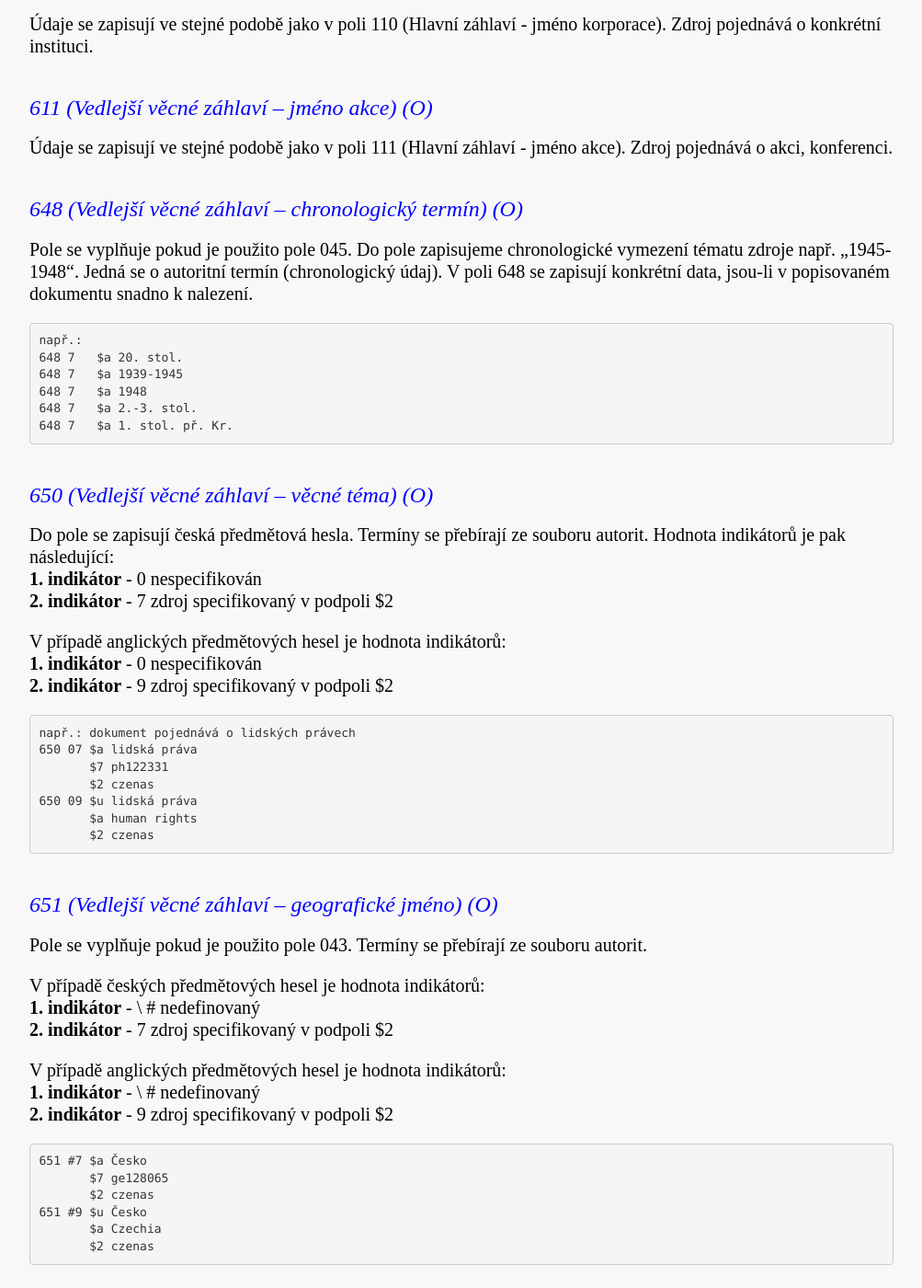
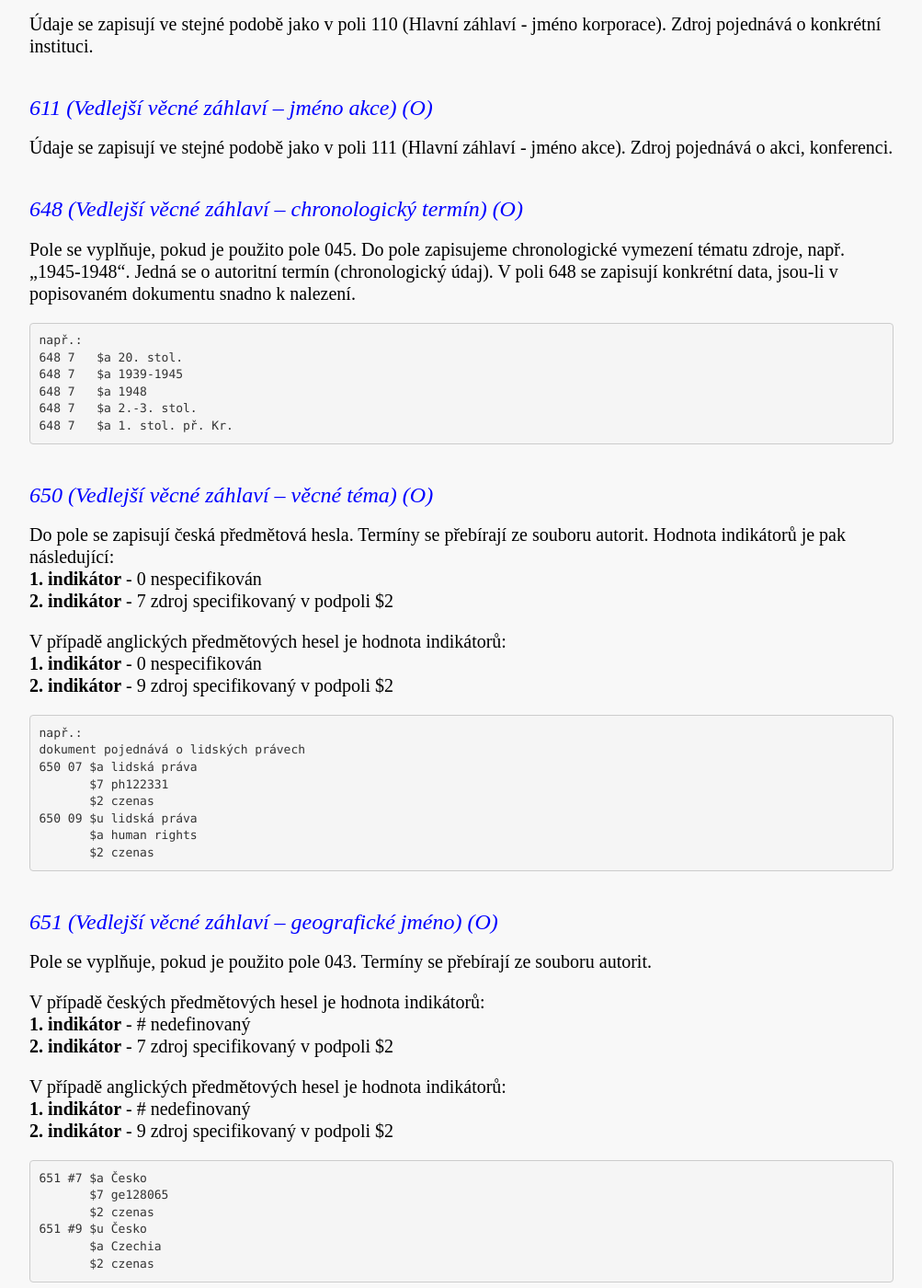
Before and after one commit to WebarchivCZ/katalogizacni-manual, a Jekyll site: the page built from _posts/2017-06-17-vecne-selekcni-udaje.md, in a window 1280 px wide and 1400 px high, scrolled down 681 px. Shown: the whole window at 92% size, without its empty margins (138-1141 px from the left). Built offline with Jekyll 4.4.1, drawn with Linux system fonts in a browser that asks for light colours.

````diff
--- a/_posts/2017-06-17-vecne-selekcni-udaje.md
+++ b/_posts/2017-06-17-vecne-selekcni-udaje.md
@@ -18,7 +18,7 @@ title: Věcné selekční údaje
 
 
 ### 648 (Vedlejší věcné záhlaví – chronologický termín) (O)
-Pole se vyplňuje pokud je použito pole 045. Do pole zapisujeme chronologické vymezení tématu zdroje např. „1945-1948“. Jedná se o autoritní termín (chronologický údaj). V poli 648 se zapisují konkrétní data, jsou-li v popisovaném dokumentu snadno k nalezení.
+Pole se vyplňuje, pokud je použito pole 045. Do pole zapisujeme chronologické vymezení tématu zdroje, např. „1945-1948“. Jedná se o autoritní termín (chronologický údaj). V poli 648 se zapisují konkrétní data, jsou-li v popisovaném dokumentu snadno k nalezení.
 
 
 ```
@@ -42,7 +42,8 @@ V případě anglických předmětových hesel je hodnota indikátorů:
 
 
 ```
-např.: dokument pojednává o lidských právech
+např.:
+dokument pojednává o lidských právech
 650 07 $a lidská práva
        $7 ph122331
        $2 czenas
@@ -53,14 +54,14 @@ např.: dokument pojednává o lidských právech
 
 
 ### 651 (Vedlejší věcné záhlaví – geografické jméno) (O)
-Pole se vyplňuje pokud je použito pole 043. Termíny se přebírají ze souboru autorit.
+Pole se vyplňuje, pokud je použito pole 043. Termíny se přebírají ze souboru autorit.
 
 V případě českých předmětových hesel je hodnota indikátorů:
-**1. indikátor** - \ #  nedefinovaný
+**1. indikátor** - \#  nedefinovaný
 **2. indikátor** - 7 zdroj specifikovaný v podpoli $2
 
 V případě anglických předmětových hesel je hodnota indikátorů:
-**1. indikátor** - \ # nedefinovaný
+**1. indikátor** - \# nedefinovaný
 **2. indikátor** - 9 zdroj specifikovaný v podpoli $2
 
 
@@ -89,8 +90,8 @@ V případě anglických předmětových hesel je hodnota indikátorů:
 
 
 ```
-např.: elektronický seriál
-
+např.:
+elektronický seriál
 651 #7 $a www dokumenty
        $7 fd186892
        $2 czenas
@@ -105,8 +106,8 @@ např.: elektronický seriál
        $2 eczenas
 
 
-např.: www stránky
-
+např.:
+www stránky
 651 #7 $a www dokumenty
        $7 fd186892
        $2 czenas
````
